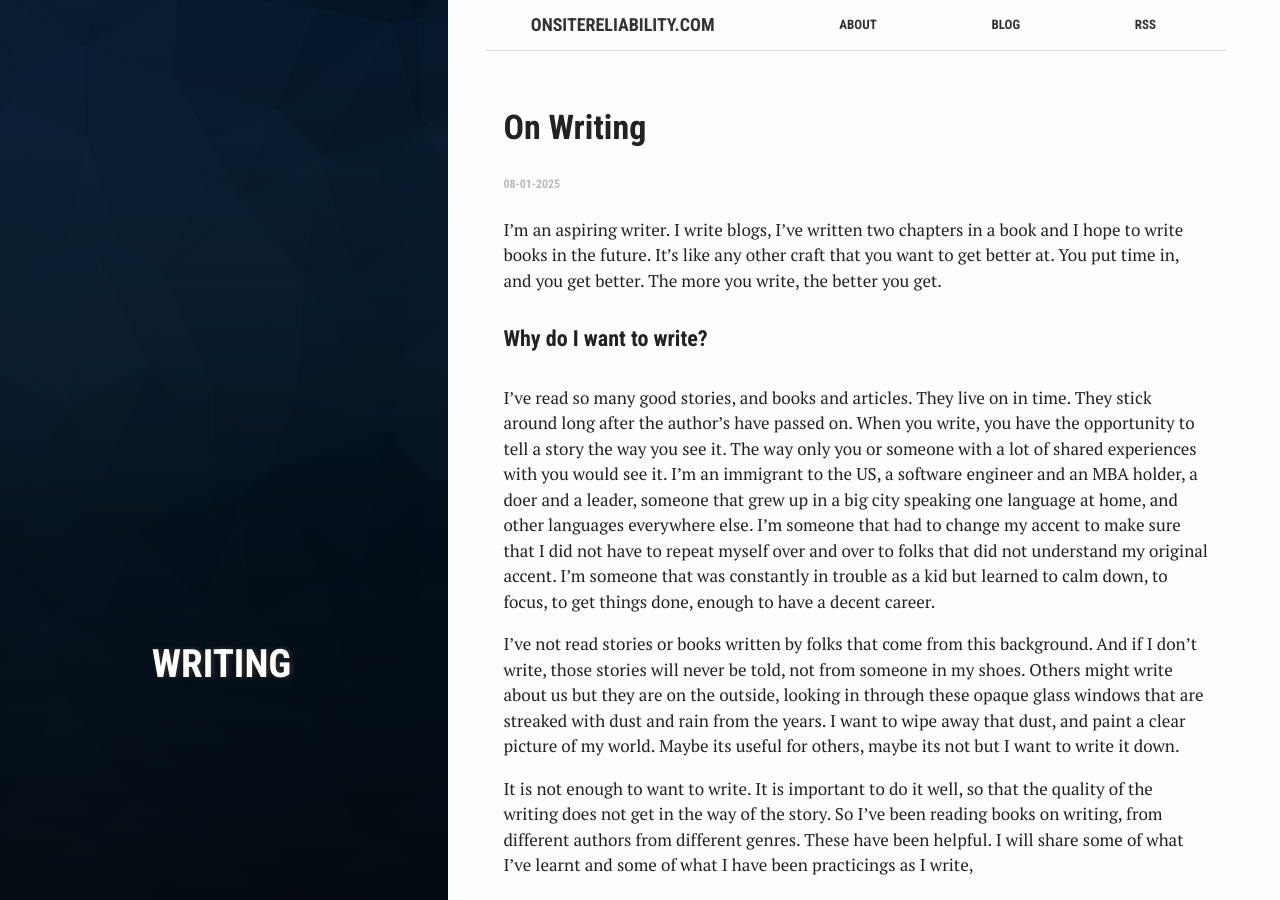
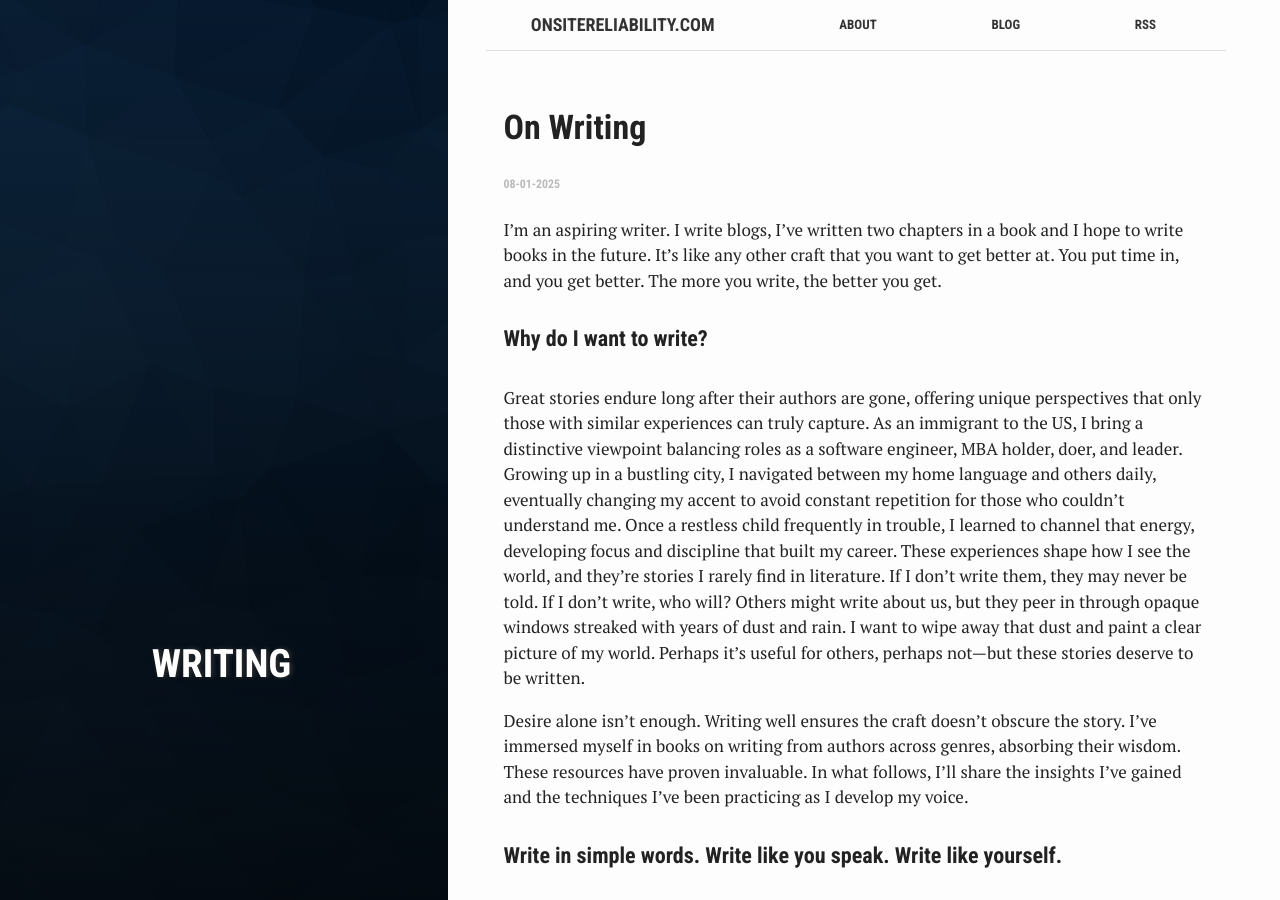
Before and after one commit to qapage/qapage.github.io, a Jekyll site: the page built from _posts/2025-01-08-My-thoughts-on-writing.md, in a window 1280 px wide and 900 px high. Built offline with Jekyll 4.4.1, drawn with Linux system fonts in a browser that asks for light colours.

Commit message:
Updated my thoughts on writing

```diff
--- a/_posts/2025-01-08-My-thoughts-on-writing.md
+++ b/_posts/2025-01-08-My-thoughts-on-writing.md
@@ -9,11 +9,9 @@ I'm an aspiring writer. I write blogs, I've written two chapters in a book and I
 
 #### Why do I want to write?
 
-I've read so many good stories, and books and articles. They live on in time. They stick around long after the author's have passed on. When you write, you have the opportunity to tell a story the way you see it. The way only you or someone with a lot of shared experiences with you would see it. I'm an immigrant to the US, a software engineer and an MBA holder, a doer and a leader, someone that grew up in a big city speaking one language at home, and other languages everywhere else. I'm someone that had to change my accent to make sure that I did not have to repeat myself over and over to folks that did not understand my original accent. I'm someone that was constantly in trouble as a kid but learned to calm down, to focus, to get things done, enough to have a decent career.
+Great stories endure long after their authors are gone, offering unique perspectives that only those with similar experiences can truly capture. As an immigrant to the US, I bring a distinctive viewpoint balancing roles as a software engineer, MBA holder, doer, and leader. Growing up in a bustling city, I navigated between my home language and others daily, eventually changing my accent to avoid constant repetition for those who couldn't understand me. Once a restless child frequently in trouble, I learned to channel that energy, developing focus and discipline that built my career. These experiences shape how I see the world, and they're stories I rarely find in literature. If I don't write them, they may never be told. If I don't write, who will? Others might write about us, but they peer in through opaque windows streaked with years of dust and rain. I want to wipe away that dust and paint a clear picture of my world. Perhaps it's useful for others, perhaps not—but these stories deserve to be written.
 
-I've not read stories or books written by folks that come from this background. And if I don't write, those stories will never be told, not from someone in my shoes. Others might write about us but they are on the outside, looking in through these opaque glass windows that are streaked with dust and rain from the years. I want to wipe away that dust, and paint a clear picture of my world. Maybe its useful for others, maybe its not but I want to write it down.
-
-It is not enough to want to write. It is important to do it well, so that the quality of the writing does not get in the way of the story. So I've been reading books on writing, from different authors from different genres. These have been helpful. I will share some of what I've learnt and some of what I have been practicings as I write,
+Desire alone isn't enough. Writing well ensures the craft doesn't obscure the story. I've immersed myself in books on writing from authors across genres, absorbing their wisdom. These resources have proven invaluable. In what follows, I'll share the insights I've gained and the techniques I've been practicing as I develop my voice.
 
 #### Write in simple words. Write like you speak. Write like yourself.
 If you don’t use fancy words when you speak, don’t use fancy words when you write. After you write, read it out loud. If it does not flow, and sounds awkwardly put together, thats what it will feel like to the reader as well.
```
